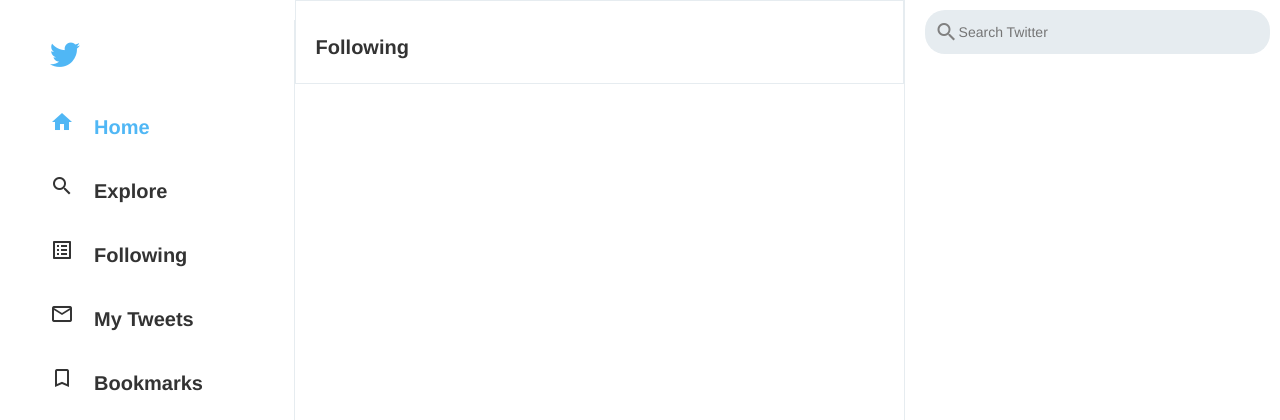
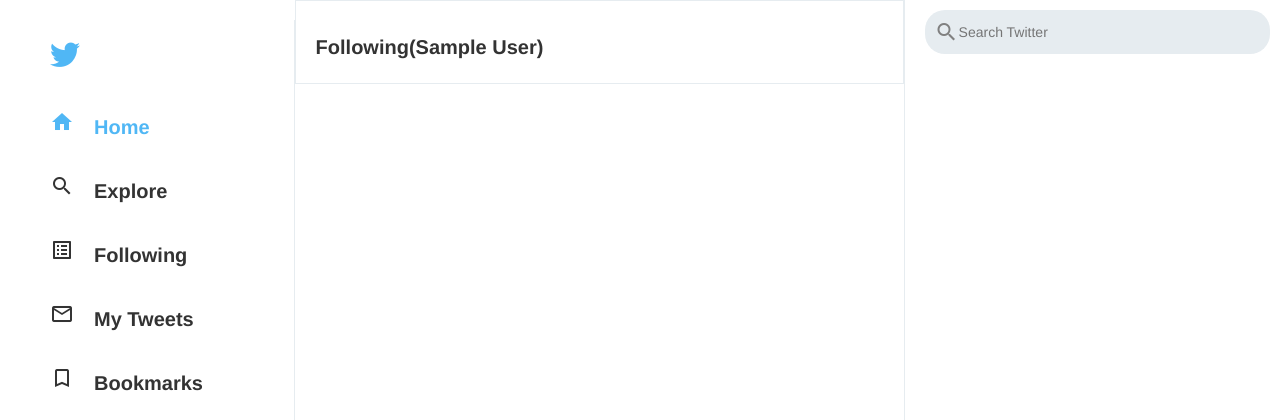
Before and after one commit to midhunfegno/fegtwitter-app, a Django app: page /following/ in a window 1280 px wide. Shown: the top 420 px of the page. Run offline with Django 3.2, Linux system fonts and the light colour scheme; the visitor is signed in with stand-in values (Sample User, id 1); data comes from the database, SQL or seed files in the repository; some libraries are stand-ins or nearby versions.

Commit message:
Cache data update and user data

```diff
--- a/fegtwitterapp/models.py
+++ b/fegtwitterapp/models.py
@@ -24,6 +24,9 @@ class UserTweet(models.Model):
     """date field is set to store current date and time"""
     upload_date = models.DateTimeField(auto_now=True)
 
+    class Meta:
+        ordering = ['-upload_date']
+
 
 # class Follower(models.Model):
 #     user = models.ForeignKey(settings.AUTH_USER_MODEL, on_delete=models.CASCADE)
--- a/fegtwitterapp/templates/base.html
+++ b/fegtwitterapp/templates/base.html
@@ -272,7 +272,7 @@ a, a:visited, a:hover, a:active {
 <body>
 <!-- sidebar starts -->
 <div class="sidebar">
-    <i class="fab fa-twitter"></i>
+    <i class="fab fa-twitter"> </i>
     <div class="sidebarOption active">
         <span class="material-icons"> home </span>
         <a href="{% url  'homepage' %}"><h2>Home</h2></a>
@@ -316,7 +316,7 @@ a, a:visited, a:hover, a:active {
     <!--        <span class="material-icons"> more_horiz </span>-->
     <!--        <h2>More</h2>-->
     <!--      </div>-->
-    <button class="sidebar__tweet">Tweet</button>
+    <a href="{% url  'homepage' %}"><button class="sidebar__tweet" >Tweet</button></a>
 </div>
 <!-- sidebar ends -->
 
@@ -324,7 +324,7 @@ a, a:visited, a:hover, a:active {
 <div class="feed">
 
     <div class="feed__header">
-        <h2>{% block title %}Home{% endblock %}</h2>
+        <h2>{% block title %}Home({{ user.fullname }}){% endblock %}</h2>
     </div>
     {% block tweetbox %}
     <!-- tweetbox starts -->
--- a/fegtwitterapp/templates/followingpage.html
+++ b/fegtwitterapp/templates/followingpage.html
@@ -101,7 +101,7 @@ ul.twPc-Arrange {
 
 </style>
 {% extends 'index.html' %}
-{% block title %}Following{% endblock %}
+{% block title %}Following({{ user.fullname }}){% endblock %}
 {% block tweetbox %}
 <div class="row" style="margin: 20px;">
 	{% for following_users in alreadyfollowing %}
--- a/fegtwitterapp/templates/index.html
+++ b/fegtwitterapp/templates/index.html
@@ -3,7 +3,7 @@
 {% block tweetbox %}
 
 <div class="tweetBox">
-    <form method="POST" action="{% url 'tweet_save' %}">
+    <form method="post" action="{% url 'tweet_save' %}">
         {% csrf_token %}
         <div class="tweetbox__input">
             <img src="https://i.pinimg.com/originals/a6/58/32/a65832155622ac173337874f02b218fb.png" alt="" />
@@ -13,7 +13,8 @@
     </form>
 </div>
 <!-- post starts -->
-{% for p in object_list %}
+
+{% for p in tweets %}
 <div class="post">
     <div class="post__avatar">
         <img src="https://i.pinimg.com/originals/a6/58/32/a65832155622ac173337874f02b218fb.png" alt=""/>
@@ -21,15 +22,16 @@
     <div class="post__body">
         <div class="post__header">
             <div class="post__headerText">
-                <h3><a class="title-a" href="" >{{ p.user.fullname }}</a>
+                <h3><a class="title-a" href="">{{ p.user.fullname }}</a>
                     <span class="post__headerSpecial" style="font-size: 16px">
                     <span class="material-icons post__badge"> verified </span>@{{ p.user }}
                     <span>. {{ p.upload_date|naturaltime }}</span></span>
                     <div class="dropdown" style="float:right;">
                         {% if p.user == user %}
-                        <button class="btn btn-default dropdown-toggle" type="button" id="dropdownMenu1" data-toggle="dropdown" aria-haspopup="true" aria-expanded="true"
+                        <button class="btn btn-default dropdown-toggle" type="button" id="dropdownMenu1"
+                                data-toggle="dropdown" aria-haspopup="true" aria-expanded="true"
                                 style="width:50px;height:50px;float: right;">
-                            <span  class="fas fa-ellipsis-h "></span>
+                            <span class="fas fa-ellipsis-h "></span>
                         </button>
                         <ul class="dropdown-menu" aria-labelledby="dropdownMenu1">
                             <li><a href="{% url 'my_tweets_update' p.id %}">Update</a></li>
@@ -53,6 +55,7 @@
     </div>
 </div>
 {% endfor %}
+
 <nav aria-label="..." align="center">
     <ul class="pagination  pagination-lg">
         {% if page_obj.has_previous %}
--- a/fegtwitterapp/templates/mytweetpage.html
+++ b/fegtwitterapp/templates/mytweetpage.html
@@ -1,9 +1,9 @@
 {% extends 'index.html' %}
 {% load humanize %}
-{% block title %}My tweets{% endblock %}
+{% block title %}My tweets({{ user.fullname }}){% endblock %}
 {% block tweetbox %}
 
-{% for p in object_list %}
+{% for p in tweets %}
 <div class="post">
     <div class="post__avatar">
         <img src="https://i.pinimg.com/originals/a6/58/32/a65832155622ac173337874f02b218fb.png" alt=""/>
--- a/fegtwitterapp/views.py
+++ b/fegtwitterapp/views.py
@@ -1,6 +1,4 @@
-
 from django.contrib import messages
-
 from django.contrib.auth.mixins import LoginRequiredMixin
 from django.contrib.messages.views import SuccessMessageMixin
 from django.core.cache import cache
@@ -16,34 +14,29 @@ from fegtwitterapp.models import User, UserTweet
 
 class HomePage(LoginRequiredMixin, ListView):
     model = UserTweet
+    queryset = UserTweet.objects.all()
     paginate_by = 10
     template_name = "index.html"
 
-    def get_queryset(self):
-        userdetail = self.request.user.id
-        tweetkey = "TWEETID_{}".format(userdetail)
-        print(tweetkey)
-        if cache.get(tweetkey):
-            tweetdata = cache.get(tweetkey)
-            print("DATA FROM CACHE")
-            return tweetdata
-        else:
-            print("DATA FROM DB")
-            tweetlist = UserTweet.objects.all().exclude(user=userdetail).select_related("user").order_by('-upload_date')
-            print(tweetkey)
-            cache.set(tweetkey, tweetlist)
-            return tweetlist
-
     def get_context_data(self, *args, **kwargs):
         context = super().get_context_data(*args, **kwargs)
-        Relation_table = User.followers.through
-        """
-        alreadyfollowing is a list that shows users that are already follwing
-        """
-        alreadyfollowing = Relation_table.objects.filter(to_user=self.request.user).values_list('from_user', flat=True)
-        context['follow_recommendations'] = User.objects.exclude(id__in=alreadyfollowing).order_by('?')[:8]
-        # tweetfollowkey = "UID_FOLLOW:{}".format(self.request.user)
-        # cache.set(tweetfollowkey, context['follow_recommendations'])
+        # import pdb;pdb.set_trace()
+        print("current_user", self.request.user)
+
+        user_timeline_key = "{}_USER_TIMELINE".format(self.request.user)
+        user_timeline = cache.get(user_timeline_key)
+        print("user_timeline_key", user_timeline_key, user_timeline)
+
+        # import pdb;pdb.set_trace()
+        result = []
+        if user_timeline is not None:
+            new_timeline = sorted(user_timeline, reverse=True)
+            for tweet_id in new_timeline:
+                result.append(cache.get(f'{tweet_id}_TWEET_ID'))
+        context['tweets'] = result
+        # print("value:", new_timeline)
+        print("usertimeline:", result)
+
         return context
 
 
@@ -69,10 +62,61 @@ class UserTweetCreateView(LoginRequiredMixin, CreateView):
     form_class = PostForm
 
     def form_valid(self, form):
-        # import pdb
-        # pdb.set_trace()
         form.instance.user = self.request.user
         form.save()
+        post_instance = form.instance
+        """
+        setting up cache for tweets posted by users
+        """
+        post_key = f'{post_instance.id}_TWEET_ID'
+        cache.set(post_key, {
+            "user": post_instance.user,
+            "text": post_instance.text,
+            "upload_date": post_instance.upload_date
+        })
+        print("post_key:", post_key)
+        print("cached post_key:", cache.get(post_key))
+
+        """
+        setting up cache for user timeline
+        """
+
+        followuser = self.request.user.followers.all().values_list('username', flat=True)
+        userkey = [f'{post_instance.user}_USER_TIMELINE']
+        print("followuser", followuser)
+        userfollowtimeline = cache.get(userkey)
+        """
+                setting cache for user
+        """
+        if userfollowtimeline is None:
+            userfollowtimeline = []
+            print("test_data", userfollowtimeline)
+            cache.set(userkey, userfollowtimeline)
+        else:
+            userfollowtimeline.append(post_instance.id)
+            cache.set(userkey, userfollowtimeline)
+        print("current user  cache", userfollowtimeline, userkey, cache.get(userkey))
+        """
+                setting cache for followers
+        """
+        for followid in followuser:
+            followkey = [f'{followid}_USER_TIMELINE']
+            followtimeline = cache.get(followkey)
+            if followtimeline is None:
+                followtimeline = []
+                cache.set(followkey, followtimeline)
+                print("current follow cache", followtimeline, followkey)
+            else:
+                followtimeline.append(post_instance.id)
+                print("{}".format(followkey), followtimeline)
+                cache.set(followkey, followtimeline)
+                print("current follow cache", followtimeline, followkey, cache.get(followkey))
+
+        # redis_cache = caches.create_connection('default')
+        # redis_cache.get_many(['follow_id1', 'follow_id2', 'follow_id3'])
+        # redis_cache.get_many(['follow_id1', 'follow_id2', 'follow_id3'])
+        # redis_cache.set_many()
+
         return super(UserTweetCreateView, self).form_valid(form=form)
 
     def form_invalid(self, form):
@@ -89,25 +133,12 @@ class MyTweetListView(LoginRequiredMixin, ListView):
     template_name = "mytweetpage.html"
 
     def get_queryset(self):
-        myuserdetail = self.request.user
-        mytweetkey = "{}_USER_TWEETS".format(myuserdetail)
-        if cache.get(mytweetkey):
-            tweetdata = cache.get(mytweetkey)
-            print("DATA FROM CACHE")
-            return tweetdata
-        else:
-            print("DATA FROM DB")
-            tweetlist = UserTweet.objects.all().filter(user=myuserdetail).select_related("user").order_by('-upload_date')
-            print(mytweetkey)
-            cache.set(mytweetkey, tweetlist)
-            return tweetlist
+        return UserTweet.objects.all().filter(user=self.request.user).select_related("user").order_by('-upload_date')
 
     def get_context_data(self, *args, **kwargs):
         context = super().get_context_data(*args, **kwargs)
         Relation_table = User.followers.through
-        """
-        alreadyfollowing is a list that shows users that are already follwing me
-        """
+        """        alreadyfollowing is a list that shows users that are already follwing me               """
         alreadyfollowing = Relation_table.objects.filter(to_user=self.request.user).values_list('from_user')
         context['follow_recommendations'] = User.objects.exclude(id__in=alreadyfollowing).order_by('?')[:8]
         return context
@@ -119,7 +150,6 @@ class MyTweetUpdateView(LoginRequiredMixin, UpdateView):
     form_class = UpdatePostForm
 
     def form_valid(self, form):
-        # form = UpdatePostForm(instance=self.get_object())
         form.instance.user = self.request.user
         form.save()
         return super(MyTweetUpdateView, self).form_valid(form=form)
@@ -132,9 +162,9 @@ class MyTweetDeleteView(DeleteView):
     model = UserTweet
     template_name = "mytweetpage.html"
     success_url = '/mytweet'
-    """
-    here we use get method and return deleted result
-    """
+
+    """       here we use get method and return deleted result         """
+
     def get(self, request, *args, **kwargs):
         return super(MyTweetDeleteView, self).delete(request, *args)
 
@@ -155,9 +185,9 @@ class MyFollowersListView(ListView):
     def get_context_data(self, *args, **kwargs):
         context = super().get_context_data(*args, **kwargs)
         Relation_table = User.followers.through
-        """
-        alreadyfollowing is a list that shows users that are already follwing me
-        """
+
+        """      alreadyfollowing is a list that shows users that are already follwing me         """
+
         alreadyfollowing = Relation_table.objects.filter(to_user=self.request.user).values_list('from_user', flat=True)
         context['follow_recommendations'] = User.objects.exclude(id__in=alreadyfollowing)
         context['alreadyfollowing'] = User.objects.get(id=self.request.user.id).followers.all()
--- a/requirements.txt
+++ b/requirements.txt
@@ -6,7 +6,9 @@ decorator==5.1.1
 Django==3.2.13
 django-debug-toolbar==3.2.4
 django-extensions==3.1.5
+django-redis-cache==3.0.1
 Faker==13.4.0
+follow==0.3
 form==0.0.1
 idna==3.3
 null==0.6.1
@@ -14,7 +16,9 @@ password==0.2
 psycopg2==2.9.3
 python-dateutil==2.8.2
 pytz==2022.1
+redis==3.5.3
 requests==2.27.1
+sel==0.2.2
 self==2020.12.3
 six==1.16.0
 sqlparse==0.4.2
```
Also changed, not shown: fegtwitterapp/migrations/0004_alter_usertweet_options.py (added).
